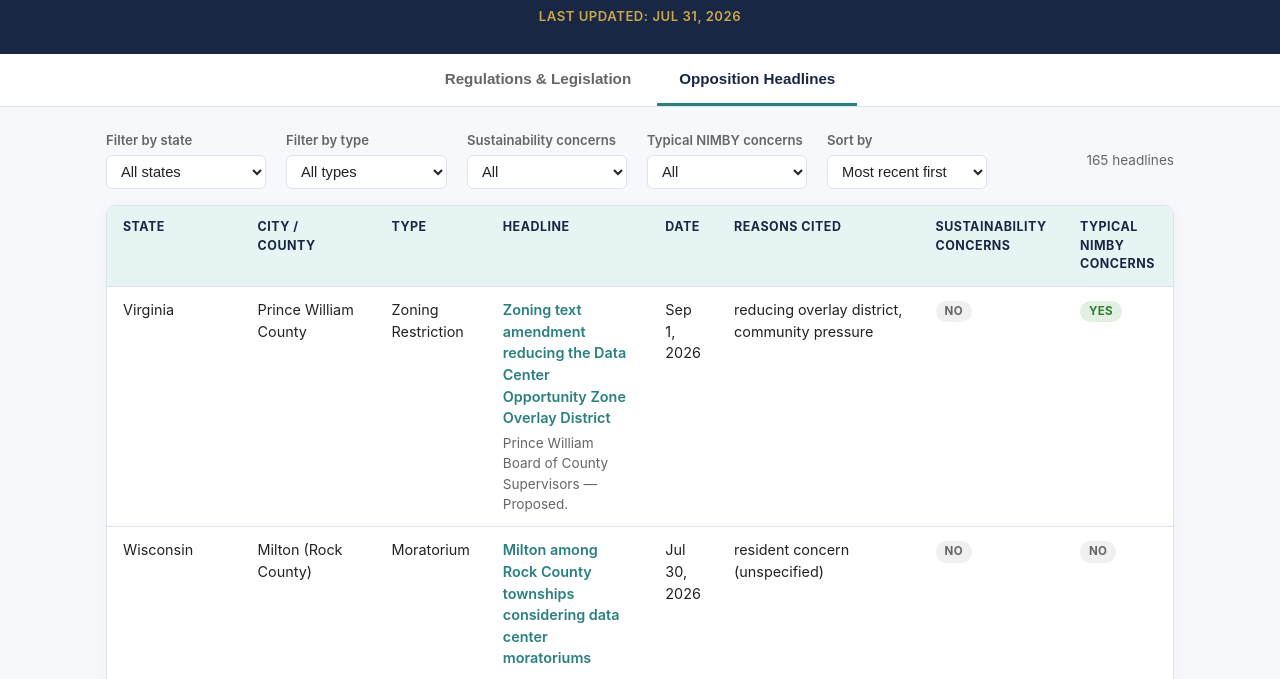
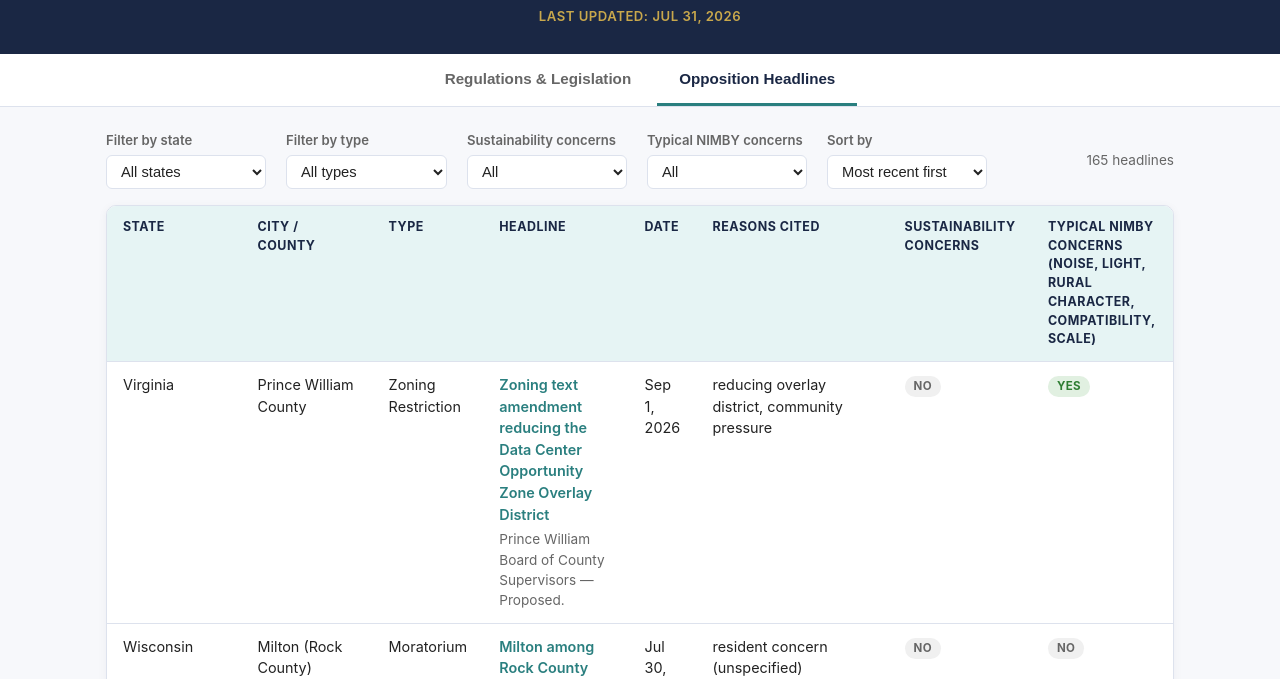
Before and after one commit to lillycp/datacenterreg, a plain HTML site: page index.html in a window 1280 px wide. Both pictures are taken after a click on the tab "Opposition Headlines". Shown: the part 119-798 px from the top of the page. Drawn offline with Linux system fonts and the light colour scheme.

Commit message:
Expand Typical NIMBY Concerns column heading with examples
Co-Authored-By: Claude Sonnet 5 <noreply@anthropic.com>

```diff
--- a/index.html
+++ b/index.html
@@ -112,7 +112,7 @@
             <th>Date</th>
             <th>Reasons Cited</th>
             <th>Sustainability Concerns</th>
-            <th>Typical NIMBY Concerns</th>
+            <th>Typical NIMBY Concerns (noise, light, rural character, compatibility, scale)</th>
           </tr>
         </thead>
         <tbody id="oppTableBody">
```
